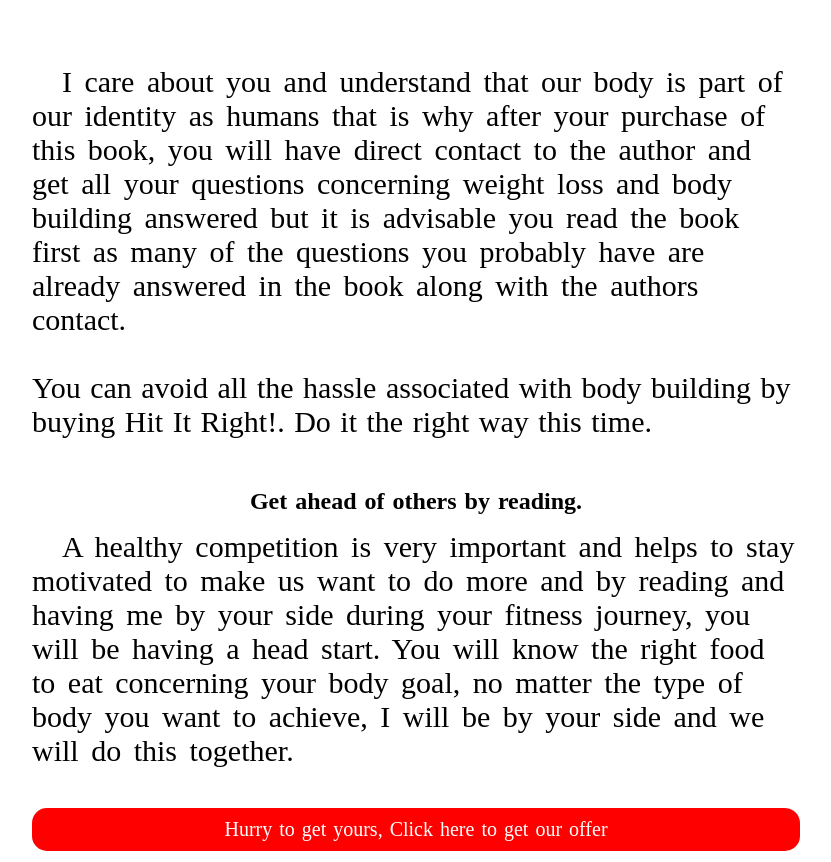
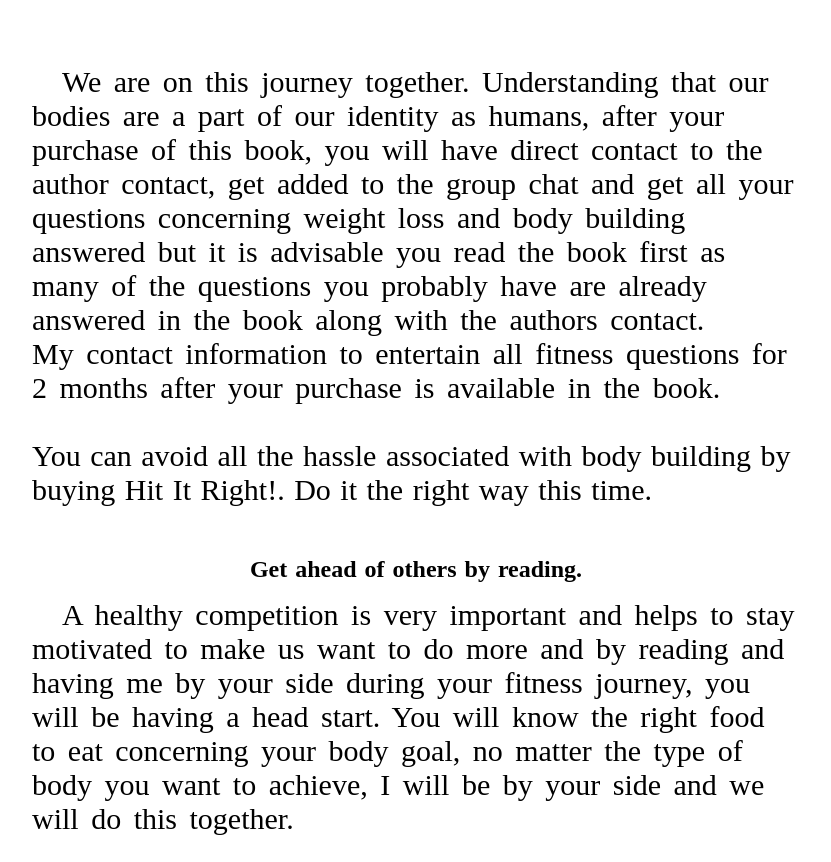
Before and after one commit to Afayomide/HitItRight, a plain HTML site: page index.html in a window 1280 px wide. Shown: the part 1028-1890 px from the top of the page, without its empty margins (224-1055 px from the left). Drawn offline with nearby package versions, Linux system fonts and the light colour scheme.

Commit message:
Update index.html

```diff
--- a/index.html
+++ b/index.html
@@ -64,9 +64,10 @@
         </p>
  <br>
  <br>
-        <p class="indent"> I care about you and understand that our body is part of our identity as humans that is why after your purchase of this book,
-            you will have direct contact to the author and
+        <p class="indent"> We are on this journey together. Understanding that our bodies are a part of our identity as humans, after your purchase of this book,
+            you will have direct contact to the author contact, get added to the group chat and
              get all your questions concerning weight loss and body building answered but it is advisable you read the book first as many of the questions you probably have are already answered in the book along with the authors contact.
+             <br>My contact information to entertain all fitness questions for 2 months after your purchase is available in the book.
         </p>
         <br>
         <p>You can avoid all the hassle associated with body building by <span>buying Hit It Right!</span>. Do it the right way this time.</p>
```
